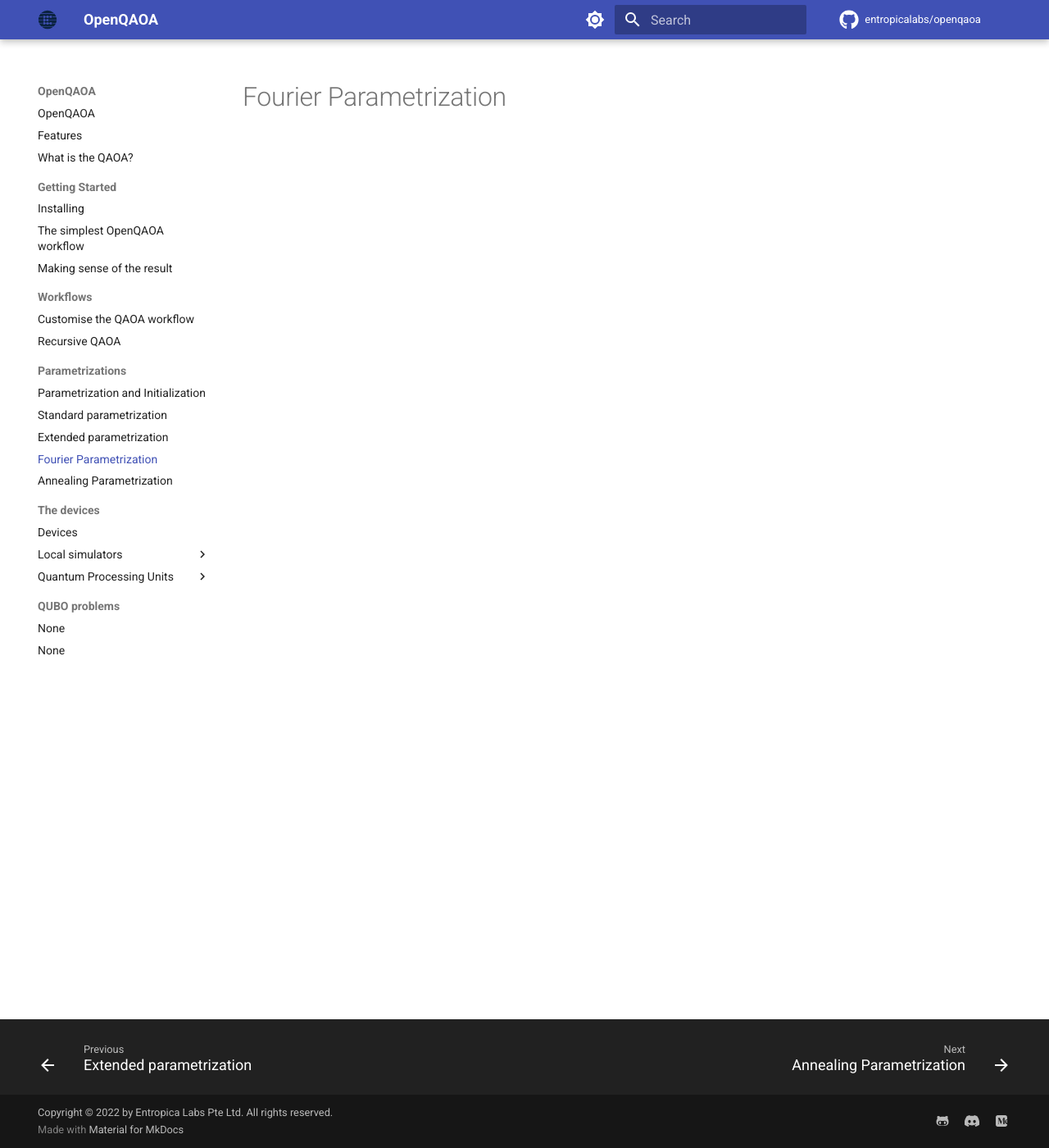
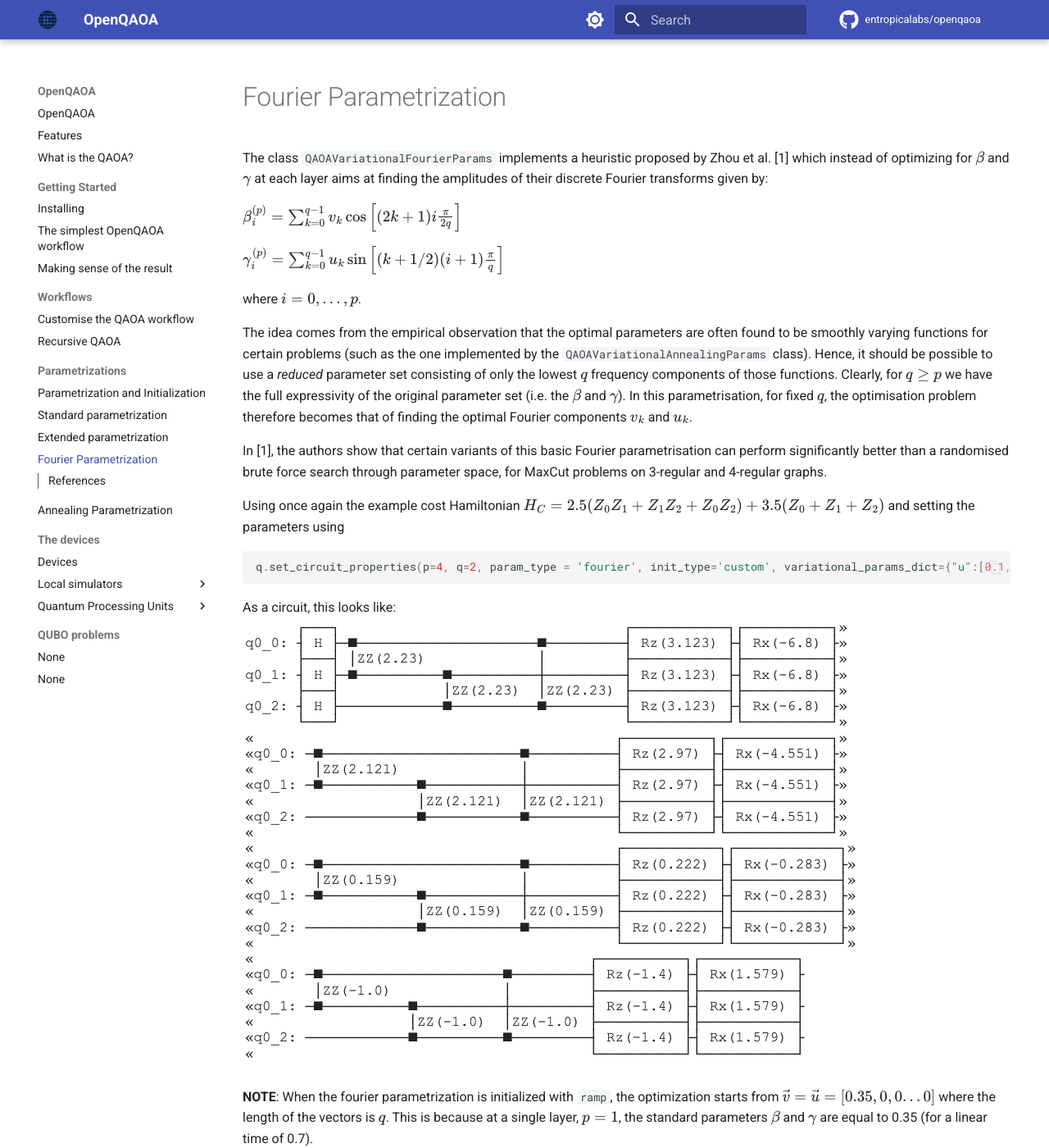
Before and after one commit to entropicalabs/openqaoa-website, an MkDocs documentation site: the page built from docs/parametrization/fourier-parametrization.md, in a window 1280 px wide and 1400 px high. Shown: the whole window at 82% size. Built offline with MkDocs 1.6.1 and Material for MkDocs 9.7.7, drawn with Linux system fonts in a browser that asks for light colours; comment, search, counter and statistics services are not loaded; some of the changed text lies outside the part shown.

Commit message:
adding some more info on the fourier params, including a png of a circuit

````diff
--- a/docs/parametrization/fourier-parametrization.md
+++ b/docs/parametrization/fourier-parametrization.md
@@ -1 +1,34 @@
 # Fourier Parametrization
+
+The class `QAOAVariationalFourierParams` implements a heuristic proposed by Zhou et al. [1] which instead of optimizing for $\beta$ and $\gamma$ at each layer aims at finding the amplitudes of their discrete Fourier transforms given by:
+
+$\beta_i^{(p)} = \sum_{k=0}^{q-1} v_k \cos\left[(2k+1)i\frac{\pi}{2q}\right]$
+
+$\gamma_i^{(p)} = \sum_{k=0}^{q-1} u_k \sin\left[(k+1/2)(i+1)\frac{\pi}{q}\right]$
+
+where $i = 0,...,p$.
+
+The idea comes from the empirical observation that the optimal parameters are often found to be smoothly varying functions for certain problems (such as the one implemented by the `QAOAVariationalAnnealingParams` class). Hence, it should be possible to use a *reduced* parameter set consisting of only the lowest $q$ frequency components of those functions. Clearly, for $q\geq p$ we have the full expressivity of the original parameter set (i.e. the $\beta$ and $\gamma$). In this parametrisation, for fixed $q$, the optimisation problem therefore becomes that of finding the optimal Fourier components $v_k$ and $u_k$.
+
+In [1], the authors show that certain variants of this basic Fourier parametrisation can perform significantly better than a randomised brute force search through parameter space, for MaxCut problems on 3-regular and 4-regular graphs.
+
+Using once again the example cost Hamiltonian $H_C = 2.5 (Z_0Z_1 + Z_1Z_2 + Z_0Z_2) + 3.5 (Z_0 + Z_1 + Z_2)$ and setting the parameters using
+
+```Python
+q.set_circuit_properties(p=4, q=2, param_type = 'fourier', init_type='custom', variational_params_dict={"u":[0.1, 0.2], "v":[0.9, 0.8]})
+```
+
+As a circuit, this looks like:
+![kamada_kawai_layout](/img/circuit_fourier.png)
+
+**NOTE**: When the fourier parametrization is initialized with `ramp`, the optimization starts from $\vec{v} = \vec{u} = [0.35, 0, 0 ... 0]$ where the length of the vectors is $q$. This is because at a single layer, $p=1$, the standard parameters $\beta$ and $\gamma$ are equal to 0.35 (for a linear time of 0.7).
+
+
+**NOTE**: The depth of the circuit is still linear in the number of layers, $p$. The advantage is in the smaller number of variational parameters to be optimized, as long as $q \leq p$.
+
+The class `QAOAVariationalFourierWithBiasParams` extends upon the above by allowing for an additional parameter controlling the single qubit rotations around the Z axis, analogous to what `StandardWithBiasParams` implements.
+
+
+References
+----------
+1. L. Zhou, S. Wang, S. Choi, H. Pichler, and M. D. Lukin, Phys. Rev. X 10, 021067 (2020)
````
Also changed, not shown: docs/parametrization/standard-parametrization.md (+1 -1 lines), docs/workflows/recursive-qaoa.md (+1 -1 lines), docs/img/circuit_fourier.png (added).
